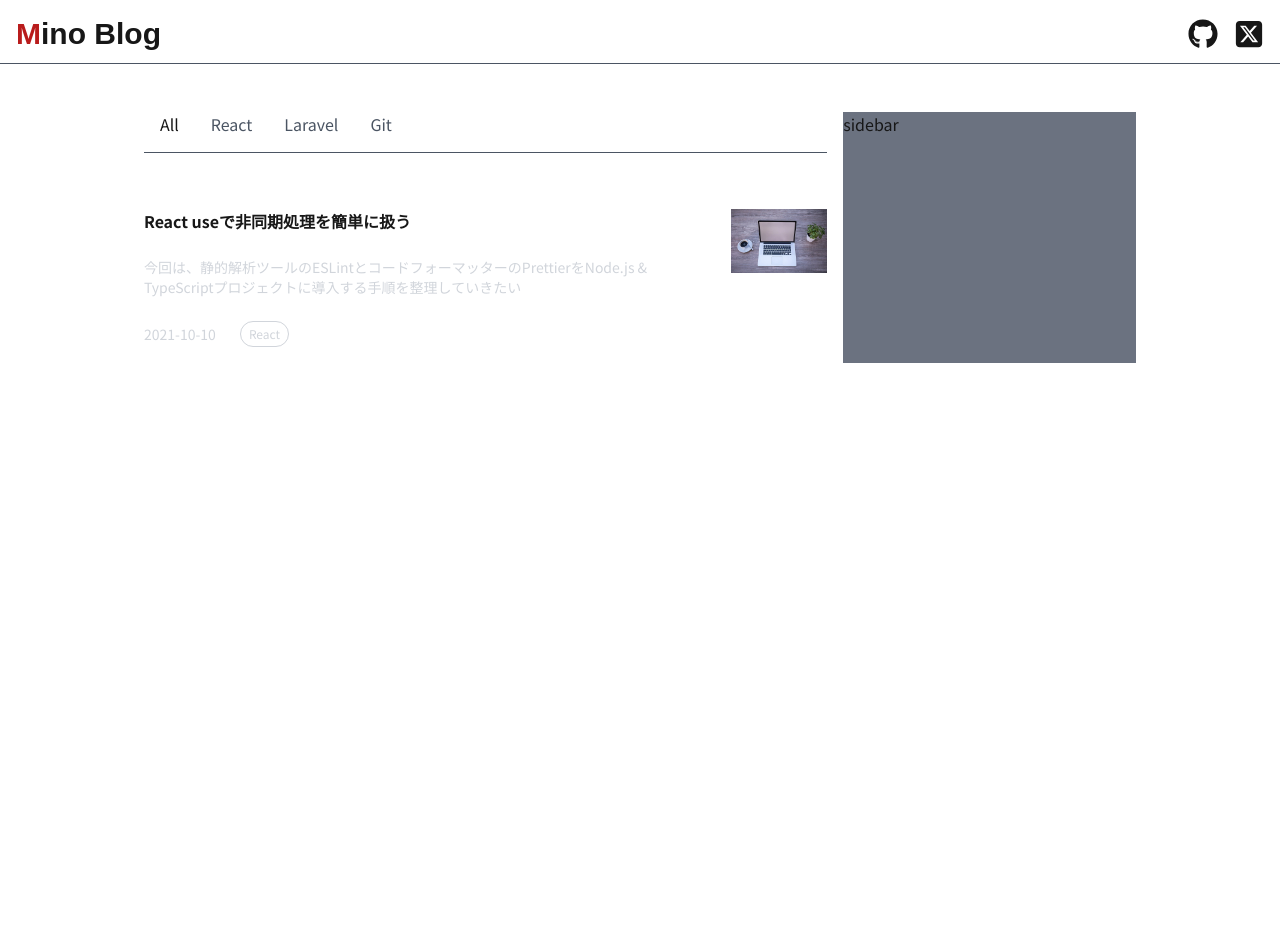
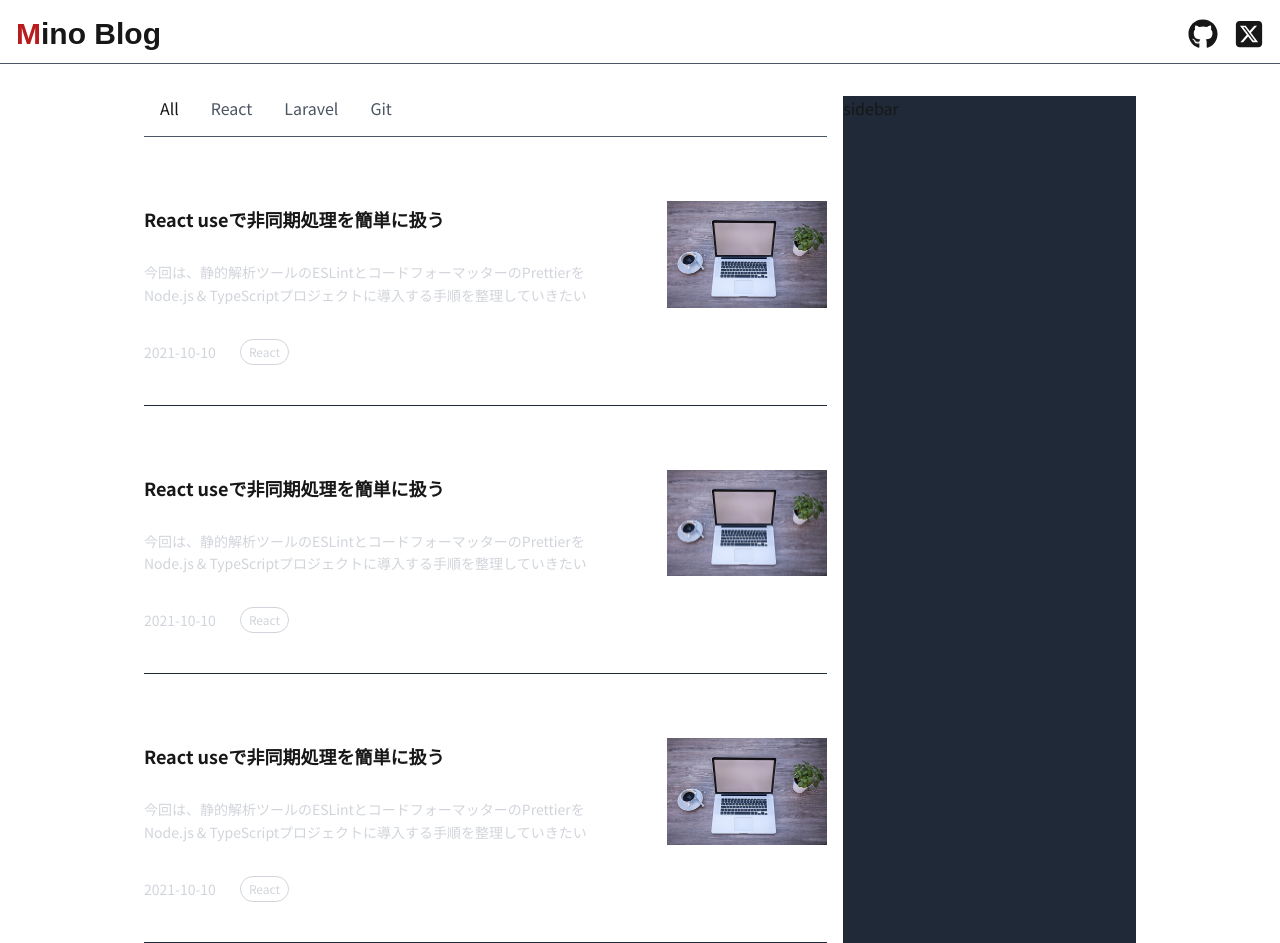
Before and after one commit to onebis/mi-no-blog, a Next.js app: page / in a window 1280 px wide. Before the commit the page ends 800 px from the top, so only its background shows below. Built offline with nearby package versions, Linux system fonts and the light colour scheme; a web font is replaced by a local one.

Commit message:
記事一覧調整

```diff
--- a/src/app/page.tsx
+++ b/src/app/page.tsx
@@ -1,33 +1,62 @@
 import Image from 'next/image'
+import { Category } from '@/components/Category'
 
 export default function Home() {
   return (
-    <div className='mt-12 flex flex-col gap-4 lg:flex-row'>
+    <div className='mt-8 flex flex-col gap-4 lg:flex-row'>
       <div className='flex-1 lg:flex-[7]'>
-        <div className='flex gap-8 border-b border-gray-600 px-4 pb-4'>
-          <div>All</div>
-          <div className='text-gray-600'>React</div>
-          <div className='text-gray-600'>Laravel</div>
-          <div className='text-gray-600'>Git</div>
-        </div>
-        <div className='mt-10 flex py-4'>
+        <Category />
+        <div className='mt-16 flex border-b border-gray-800 pb-10'>
           <div className='flex-auto'>
-            <div className='font-bold'>React useで非同期処理を簡単に扱う</div>
-            <div className='mt-6 text-sm text-gray-300'>
+            <div className='text-lg font-bold leading-loose'>React useで非同期処理を簡単に扱う</div>
+            <div className='mt-6 text-sm leading-relaxed text-gray-300'>
               今回は、静的解析ツールのESLintとコードフォーマッターのPrettierをNode.js &
               TypeScriptプロジェクトに導入する手順を整理していきたい
             </div>
-            <div className='mt-6 flex items-center justify-items-start gap-6 text-sm text-gray-300'>
+            <div className='mt-8 flex items-center justify-items-start gap-6 text-sm text-gray-300'>
               <div>2021-10-10</div>
               <div className='rounded-2xl border border-gray-300 px-2 py-1 text-xs'>React</div>
             </div>
           </div>
-          <div className='ml-14'>
+          <div className='ml-12 flex-shrink-0'>
+            <Image src={'/thumbnail02.jpg'} width={160} height={107} alt='thumbnail' />
+          </div>
+        </div>
+        <div className='mt-16 flex border-b border-gray-800 pb-10'>
+          <div className='flex-auto'>
+            <div className='text-lg font-bold leading-loose'>React useで非同期処理を簡単に扱う</div>
+            <div className='mt-6 text-sm leading-relaxed text-gray-300'>
+              今回は、静的解析ツールのESLintとコードフォーマッターのPrettierをNode.js &
+              TypeScriptプロジェクトに導入する手順を整理していきたい
+            </div>
+            <div className='mt-8 flex items-center justify-items-start gap-6 text-sm text-gray-300'>
+              <div>2021-10-10</div>
+              <div className='rounded-2xl border border-gray-300 px-2 py-1 text-xs'>React</div>
+            </div>
+          </div>
+          <div className='ml-12 flex-shrink-0'>
+            <Image src={'/thumbnail02.jpg'} width={160} height={107} alt='thumbnail' />
+          </div>
+        </div>
+        <div className='mt-16 flex border-b border-gray-800 pb-10'>
+          <div className='flex-auto'>
+            <div className='text-lg font-bold leading-loose'>React useで非同期処理を簡単に扱う</div>
+            <div className='mt-6 text-sm leading-relaxed text-gray-300'>
+              今回は、静的解析ツールのESLintとコードフォーマッターのPrettierをNode.js &
+              TypeScriptプロジェクトに導入する手順を整理していきたい
+            </div>
+            <div className='mt-8 flex items-center justify-items-start gap-6 text-sm text-gray-300'>
+              <div>2021-10-10</div>
+              <div className='rounded-2xl border border-gray-300 px-2 py-1 text-xs'>React</div>
+            </div>
+          </div>
+          <div className='ml-12 flex-shrink-0'>
             <Image src={'/thumbnail02.jpg'} width={160} height={107} alt='thumbnail' />
           </div>
         </div>
       </div>
-      <div className='flex-none bg-gray-500 lg:flex-[3]'>sidebar</div>
+
+      <div className='flex-none bg-gray-800 lg:flex-[3]'>sidebar</div>
     </div>
   )
 }
--- /dev/null
+++ b/src/components/Category.tsx
@@ -0,0 +1,12 @@
+import { FC } from 'react'
+
+export const Category: FC = () => {
+  return (
+    <div className='flex gap-8 border-b border-gray-600 px-4 pb-4'>
+      <div>All</div>
+      <div className='text-gray-600'>React</div>
+      <div className='text-gray-600'>Laravel</div>
+      <div className='text-gray-600'>Git</div>
+    </div>
+  )
+}
```
